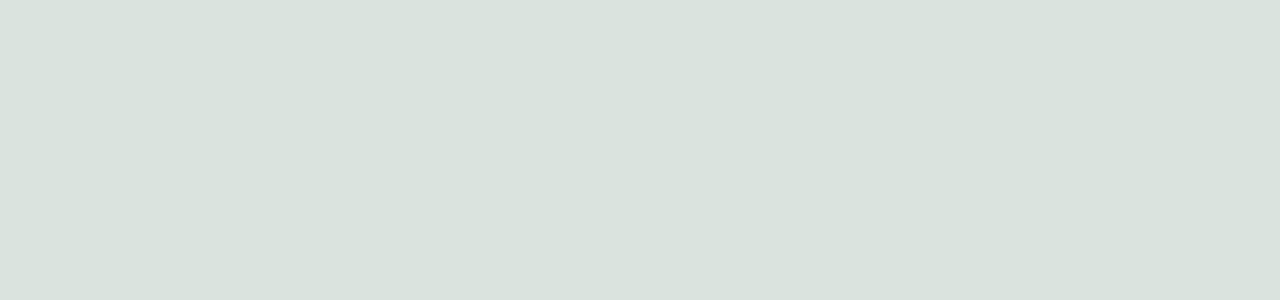
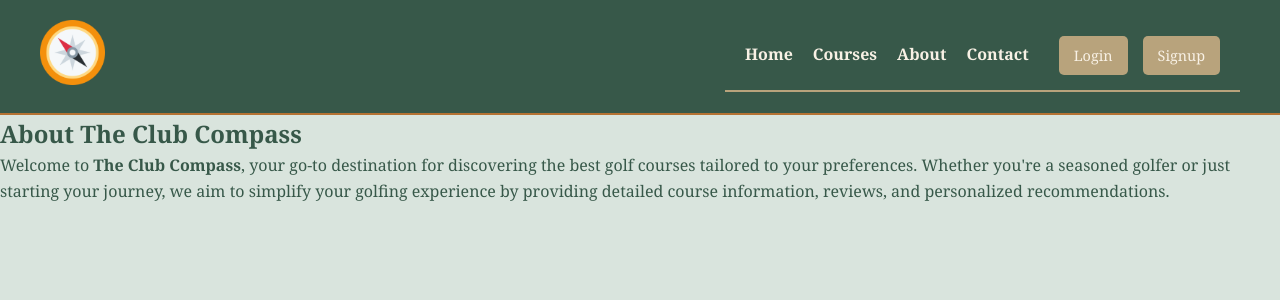
Before and after one commit to jacobchittaphong/CS351-FINAL, a PHP site: page /about.php in a window 1280 px wide. Before the commit the part shown is empty. Shown: the top 300 px of the page. Run offline with PHP 8.4, Linux system fonts and the light colour scheme.

Commit message:
about.php wip

```diff
--- a/about.php
+++ b/about.php
@@ -9,3 +9,11 @@ session_start();
     <title>About Us - The Club Compass</title>
     <link rel="stylesheet" href="styles.css">
 </head>
+<body>
+    <?php include 'header.php'; ?>
+
+    <section class="about-section">
+        <h2>About The Club Compass</h2>
+        <p>
+            Welcome to <strong>The Club Compass</strong>, your go-to destination for discovering the best golf courses tailored to your preferences. Whether you're a seasoned golfer or just starting your journey, we aim to simplify your golfing experience by providing detailed course information, reviews, and personalized recommendations.
+        </p>
```
